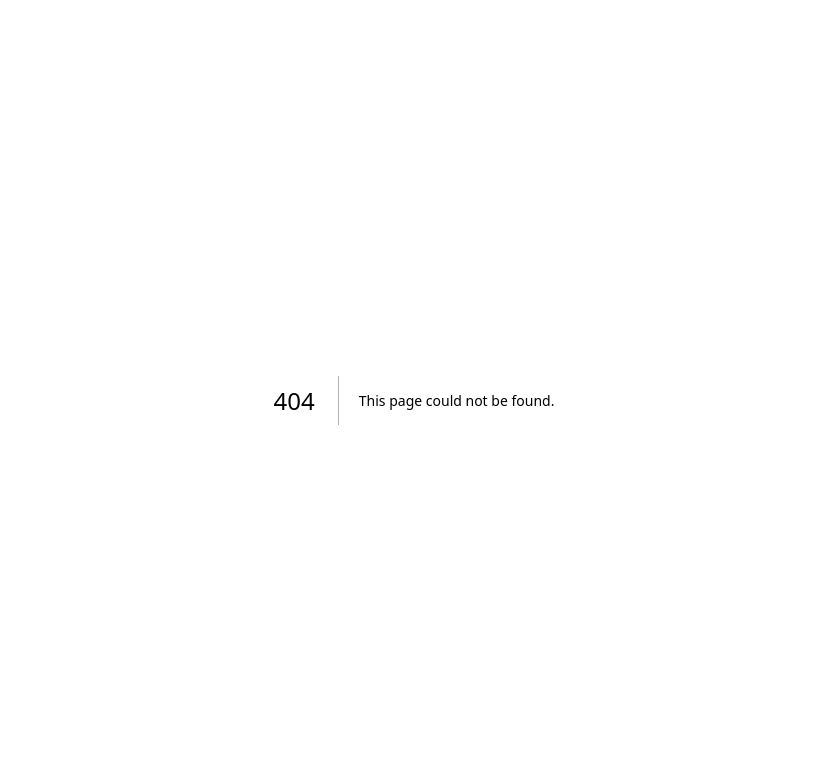
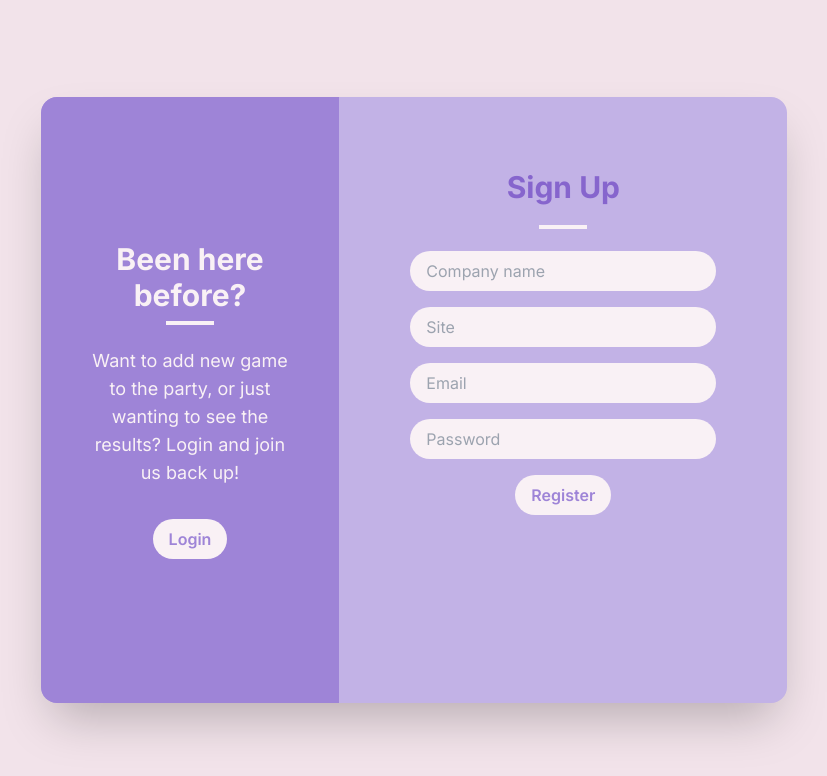
Before and after one commit to edikiuspy/Vote, a Next.js app: page /company_register in a window 1280 px wide. Before the commit this address had no page. Shown: the top 776 px of the page, without its empty margins (226-1053 px from the left). Built offline with nearby package versions, Linux system fonts and the light colour scheme.

Commit message:
Login+Register and Login+Register for companies

```diff
--- /dev/null
+++ b/src/app/company_login/page.jsx
@@ -0,0 +1,41 @@
+"use client";
+
+import { useRouter } from 'next/navigation';
+
+const CompanyLogin = () => {
+  const router = useRouter();
+
+  const handleRegisterClick = () => {
+    router.push('/company_register');
+  };
+
+  return (
+    <div className="w-full h-full">
+      <main className="flex flex-col items-center justify-center w-full flex-1 px-20 text-center h-full">
+        <div className=" rounded-2xl bg-accent2 shadow-2xl flex flex-row w-2/3 max-w-4xl ">
+          <div className="w-3/5 p-5">
+            <h2 className="text-3xl font-bold mb-2 text-accent py-3 my-10">Welcome back!</h2>
+            <div className="border-2 border-bg mb-4 w-12 inline-block"></div>
+            <form action="#" className="flex py-13 flex-col items-center">
+              <input type="text" placeholder="Email" className="w-3/4 bg-bg text-accent1 py-2 px-4 rounded-full mb-4 outline-none max-w-xl" />
+              <input type="password" placeholder="Password" className="w-3/4 bg-bg text-accent1  py-2 px-4 rounded-full mb-4 outline-none" />
+              <a href="#" className="text-accent1 text-sm mb-4">Forgot your password?</a>
+              <button className="bg-bg text-accent1 py-2 px-4 rounded-full inline-block font-semibold hover:bg-accent hover:text-bg">Login</button>
+            </form>
+          </div>
+
+          <div className="w-2/5 rounded-tr-2xl rounded-br-2xl bg-accent1 text-bg py-36 px-12">
+            <h2 className="text-3xl font-bold mb-2">New here?</h2>
+            <div className="border-2 border-bg mb-4 w-12 inline-block"></div>
+            <p className="text-lg text-bg">Want to add your company alongside with your game to take part in the voting? </p>
+            <button className="mt-8 bg-bg text-accent1 py-2 px-4 rounded-full inline-block font-semibold hover:bg-accent hover:text-bg" onClick={handleRegisterClick}>
+              Register
+            </button>
+          </div>
+        </div>
+      </main>
+    </div>
+  );
+};
+
+export default CompanyLogin;
--- /dev/null
+++ b/src/app/company_register/page.jsx
@@ -0,0 +1,42 @@
+"use client";
+
+import { useRouter } from 'next/navigation';
+
+const CompanyRegister = () => {
+  const router = useRouter();
+
+  const handleLoginClick = () => {
+    router.push('/company_login');
+  };
+
+  return (
+    <div className="w-full h-full">
+      <main className="flex flex-col items-center justify-center w-full flex-1 px-20 text-center h-full">
+        <div className="rounded-2xl bg-accent2 shadow-2xl flex flex-row w-2/3 max-w-4xl">
+          <div className="w-2/5 rounded-tl-2xl rounded-bl-2xl bg-accent1 text-bg py-36 px-12">
+            <h2 className="text-3xl font-bold mb-2">Been here before?</h2>
+            <div className="border-2 border-bg mb-4 w-12 inline-block"></div>
+            <p className="text-lg text-bg">Want to add new game to the party, or just wanting to see the results? Login and join us back up!</p>
+            <button className="mt-8 bg-bg text-accent1 py-2 px-4 rounded-full inline-block font-semibold hover:bg-accent hover:text-bg" onClick={handleLoginClick}>
+              Login
+            </button>
+          </div>
+
+          <div className="w-3/5 p-5">
+            <h2 className="text-3xl font-bold mb-2 text-accent py-3 my-10">Sign Up</h2>
+            <div className="border-2 border-bg mb-4 w-12 inline-block"></div>
+            <form action="#" className="flex py-13 flex-col items-center">
+              <input type="text" placeholder="Company name" className="w-3/4 bg-bg text-accent1 py-2 px-4 rounded-full mb-4 outline-none" />
+              <input type="email" placeholder="Site" className="w-3/4 bg-bg text-accent1 py-2 px-4 rounded-full mb-4 outline-none" />
+              <input type="password" placeholder="Email" className="w-3/4 bg-bg text-accent1 py-2 px-4 rounded-full mb-4 outline-none" />
+              <input type="password" placeholder="Password" className="w-3/4 bg-bg text-accent1 py-2 px-4 rounded-full mb-4 outline-none" />
+              <button className="bg-bg text-accent1 py-2 px-4 rounded-full inline-block font-semibold hover:bg-accent hover:text-bg">Register</button>
+            </form>
+          </div>
+        </div>
+      </main>
+    </div>
+  );
+};
+
+export default CompanyRegister;
--- /dev/null
+++ b/src/app/login/page.jsx
@@ -0,0 +1,41 @@
+"use client";
+
+import { useRouter } from 'next/navigation';
+
+const Login = () => {
+  const router = useRouter();
+
+  const handleRegisterClick = () => {
+    router.push('/register');
+  };
+
+  return (
+    <div className="w-full h-full">
+      <main className="flex flex-col items-center justify-center w-full flex-1 px-20 text-center h-full">
+        <div className=" rounded-2xl bg-accent2 shadow-2xl flex flex-row w-2/3 max-w-4xl ">
+          <div className="w-3/5 p-5">
+            <h2 className="text-3xl font-bold mb-2 text-accent py-3 my-10">Welcome back!</h2>
+            <div className="border-2 border-bg mb-4 w-12 inline-block"></div>
+            <form action="#" className="flex py-13 flex-col items-center">
+              <input type="text" placeholder="Email" className="w-3/4 bg-bg text-accent1 py-2 px-4 rounded-full mb-4 outline-none max-w-xl" />
+              <input type="password" placeholder="Password" className="w-3/4 bg-bg text-accent1  py-2 px-4 rounded-full mb-4 outline-none" />
+              <a href="#" className="text-accent1 text-sm mb-4">Forgot your password?</a>
+              <button className="bg-bg text-accent1 py-2 px-4 rounded-full inline-block font-semibold hover:bg-accent hover:text-bg">Login</button>
+            </form>
+          </div>
+
+          <div className="w-2/5 rounded-tr-2xl rounded-br-2xl bg-accent1 text-bg py-36 px-12">
+            <h2 className="text-3xl font-bold mb-2">New here?</h2>
+            <div className="border-2 border-bg mb-4 w-12 inline-block"></div>
+            <p className="text-lg text-bg">Create an account and get started, with the game voting!</p>
+            <button className="mt-8 bg-bg text-accent1 py-2 px-4 rounded-full inline-block font-semibold hover:bg-accent hover:text-bg" onClick={handleRegisterClick}>
+              Register
+            </button>
+          </div>
+        </div>
+      </main>
+    </div>
+  );
+};
+
+export default Login;
--- a/src/app/login_and_register/page.jsx
+++ /dev/null
@@ -1,22 +0,0 @@
-"use client";
-
-
-const login_and_register = () => {
-    return (
-        <div className="w-full h-full">
-            <main className="flex flex-col items-center justify-center w-full flex-1 px-20 text-center h-full">
-                <div className=" rounded-2xl bg-accent2">
-                    <div className="">
-                        <p>Login Section</p>
-                    </div>
-
-                    <div className="register">
-                        <p>Register Section</p>
-                    </div>
-                </div>
-            </main>
-        </div>
-    );
-  };
-
-  export default login_and_register;
--- /dev/null
+++ b/src/app/register/page.jsx
@@ -0,0 +1,42 @@
+"use client";
+
+import { useRouter } from 'next/navigation';
+
+const Register = () => {
+  const router = useRouter();
+
+  const handleLoginClick = () => {
+    router.push('/login');
+  };
+
+  return (
+    <div className="w-full h-full">
+      <main className="flex flex-col items-center justify-center w-full flex-1 px-20 text-center h-full">
+        <div className="rounded-2xl bg-accent2 shadow-2xl flex flex-row w-2/3 max-w-4xl">
+          <div className="w-2/5 rounded-tl-2xl rounded-bl-2xl bg-accent1 text-bg py-36 px-12">
+            <h2 className="text-3xl font-bold mb-2">Been here before?</h2>
+            <div className="border-2 border-bg mb-4 w-12 inline-block"></div>
+            <p className="text-lg text-bg">Click the button below and join us back up!</p>
+            <button className="mt-8 bg-bg text-accent1 py-2 px-4 rounded-full inline-block font-semibold hover:bg-accent hover:text-bg" onClick={handleLoginClick}>
+              Login
+            </button>
+          </div>
+
+          <div className="w-3/5 p-5">
+            <h2 className="text-3xl font-bold mb-2 text-accent py-3 my-10">Sign Up</h2>
+            <div className="border-2 border-bg mb-4 w-12 inline-block"></div>
+            <form action="#" className="flex py-13 flex-col items-center">
+              <input type="text" placeholder="Name" className="w-3/4 bg-bg text-accent1 py-2 px-4 rounded-full mb-4 outline-none" />
+              <input type="email" placeholder="Surname" className="w-3/4 bg-bg text-accent1 py-2 px-4 rounded-full mb-4 outline-none" />
+              <input type="password" placeholder="Email" className="w-3/4 bg-bg text-accent1 py-2 px-4 rounded-full mb-4 outline-none" />
+              <input type="password" placeholder="Password" className="w-3/4 bg-bg text-accent1 py-2 px-4 rounded-full mb-4 outline-none" />
+              <button className="bg-bg text-accent1 py-2 px-4 rounded-full inline-block font-semibold hover:bg-accent hover:text-bg">Register</button>
+            </form>
+          </div>
+        </div>
+      </main>
+    </div>
+  );
+};
+
+export default Register;
```
